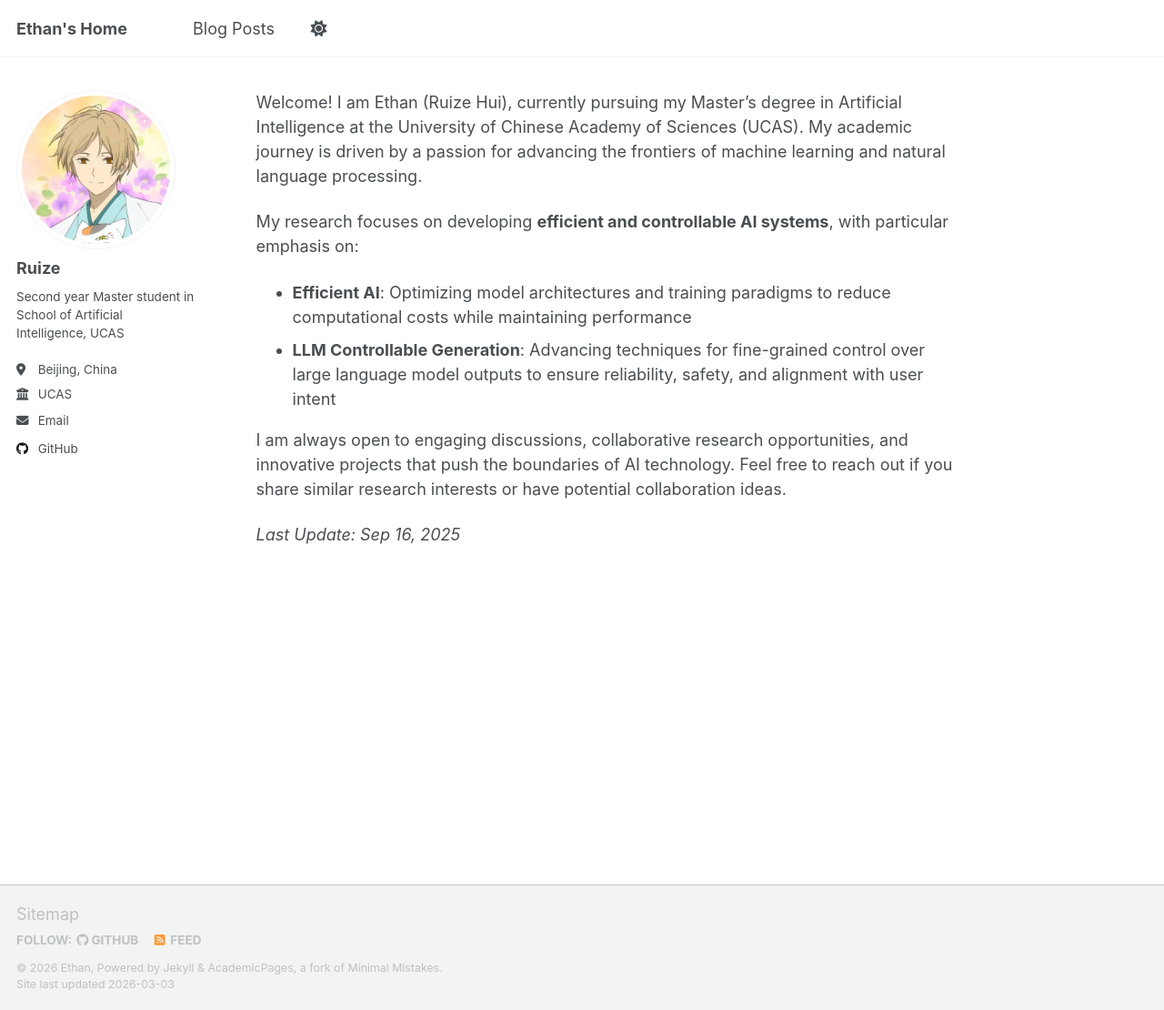
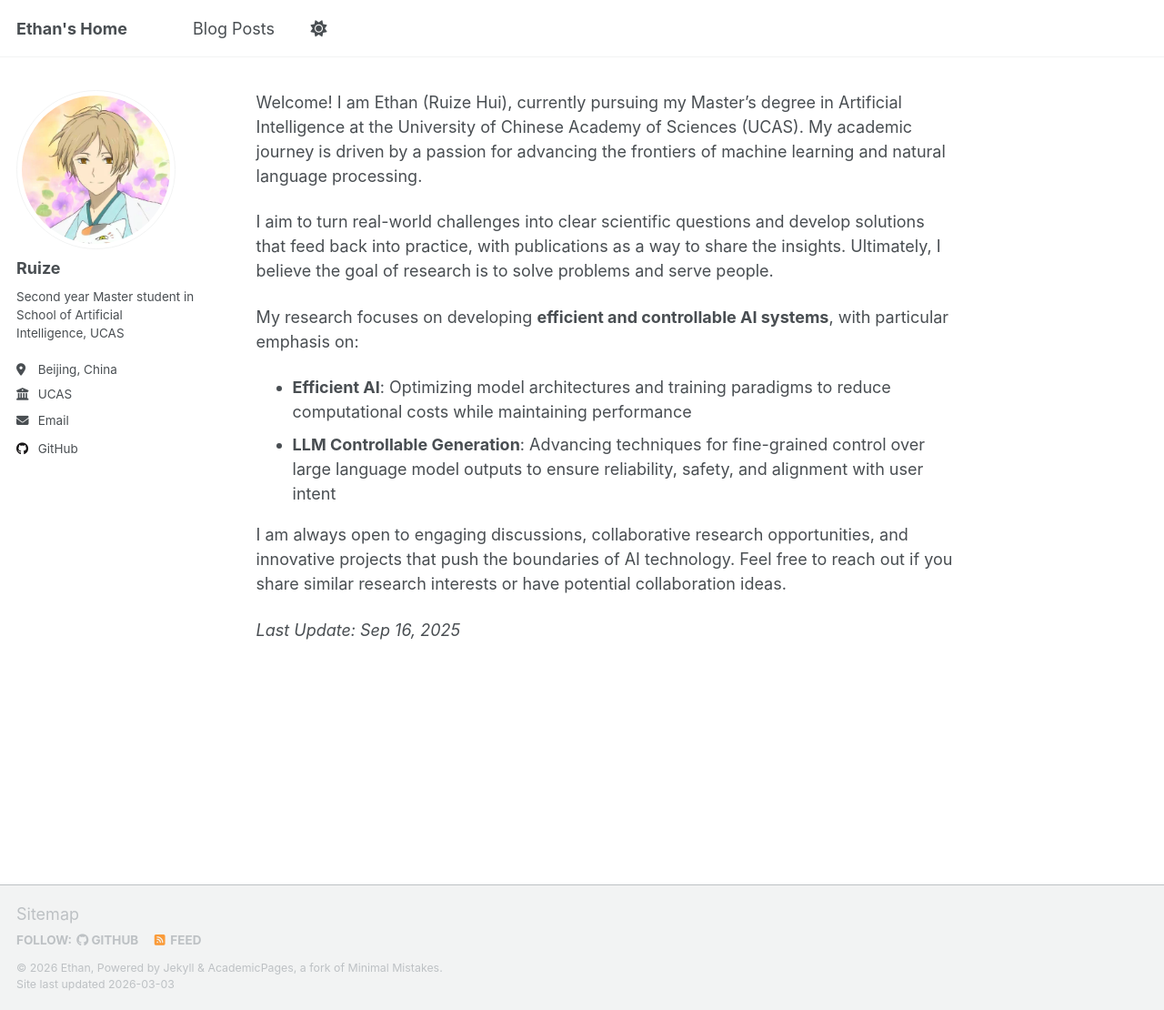
Before and after one commit to horizon0320/horizon0320.github.io, a Jekyll site: the page built from index.md, in a window 1280 px wide and 1110 px high. Shown: the whole window at 91% size. Built offline with Jekyll 4.4.1, drawn with Linux system fonts in a browser that asks for light colours; a script that is not in the unit is left out.

Commit message:
Add research philosophy paragraph to homepage
Co-authored-by: horizon0320 <177723158+horizon0320@users.noreply.github.com>

```diff
--- a/index.md
+++ b/index.md
@@ -4,6 +4,8 @@ author_profile: true
 ---
 
 Welcome! I am Ethan (Ruize Hui), currently pursuing my Master's degree in Artificial Intelligence at the University of Chinese Academy of Sciences (UCAS). My academic journey is driven by a passion for advancing the frontiers of machine learning and natural language processing.
+
+I aim to turn real-world challenges into clear scientific questions and develop solutions that feed back into practice, with publications as a way to share the insights. Ultimately, I believe the goal of research is to solve problems and serve people.
 
 My research focuses on developing **efficient and controllable AI systems**, with particular emphasis on:
 - **Efficient AI**: Optimizing model architectures and training paradigms to reduce computational costs while maintaining performance
```
